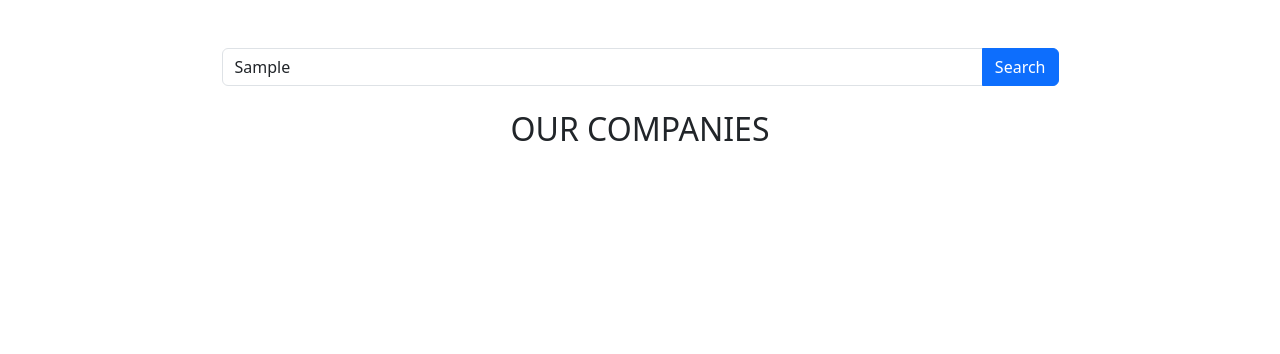
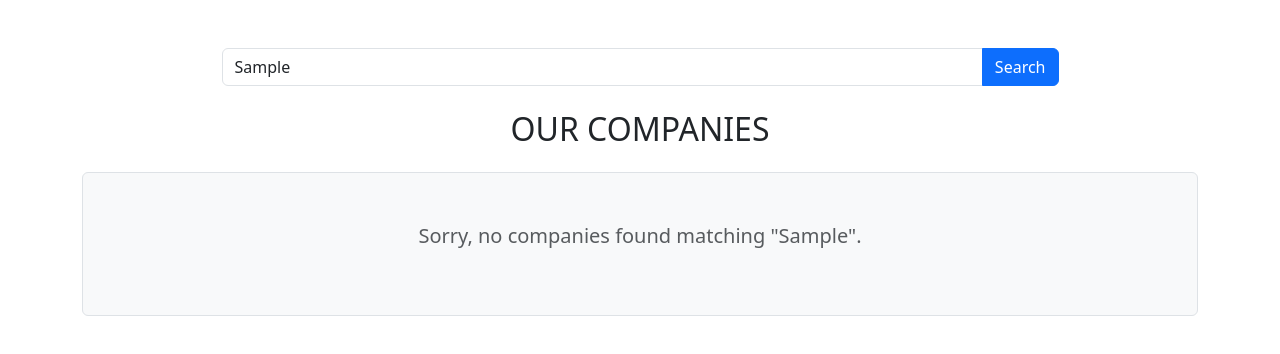
Before and after one commit to Adithya-Nath/ConsultHub, a React (Vite) app: page /companylist in a window 1280 px wide. Both pictures are taken after typing "Sample" into the empty fields and a click on the button "Search". Shown: the top 354 px of the page. Built offline with nearby package versions, Linux system fonts and the light colour scheme.

Commit message:
added if condition for invalid input in search bar

```diff
--- a/src/companylist.jsx
+++ b/src/companylist.jsx
@@ -44,6 +44,8 @@ function Companylist() {
       <Searchbar searchTerm={searchTerm} onSearch={handleSearch} />
 
       <h2 className="text-center mb-4">OUR COMPANIES</h2>
+
+      {filteredCompanies.length>0 ? (
       <ul className="list-group">
 
         {filteredCompanies.map(company => (
@@ -61,6 +63,13 @@ function Companylist() {
           </li>
         ))}
       </ul>
+      ):(
+        <div className="text-center p-5 border rounded bg-light">
+          <p className="lead text-muted">
+            Sorry, no companies found matching "{searchTerm}".
+          </p>
+        </div>
+      )}
     </div>
   );
 }
```
